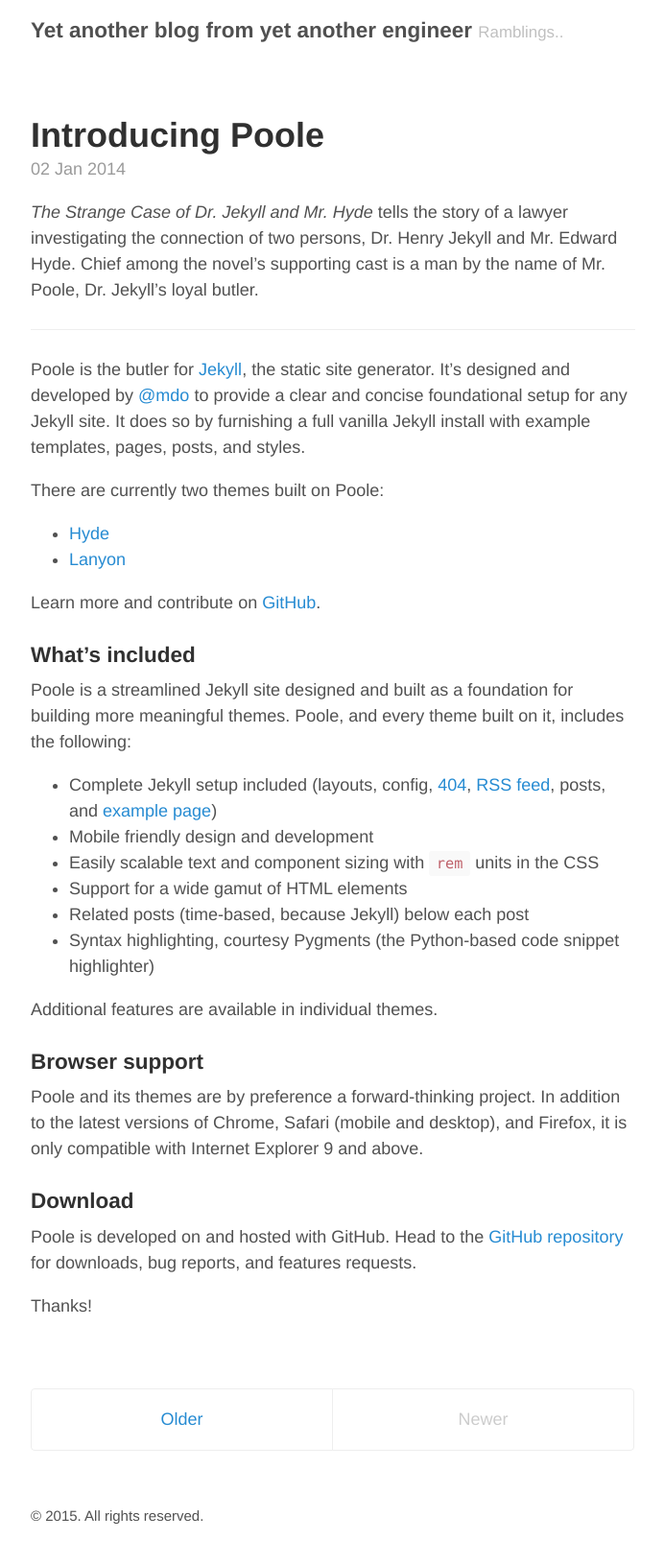
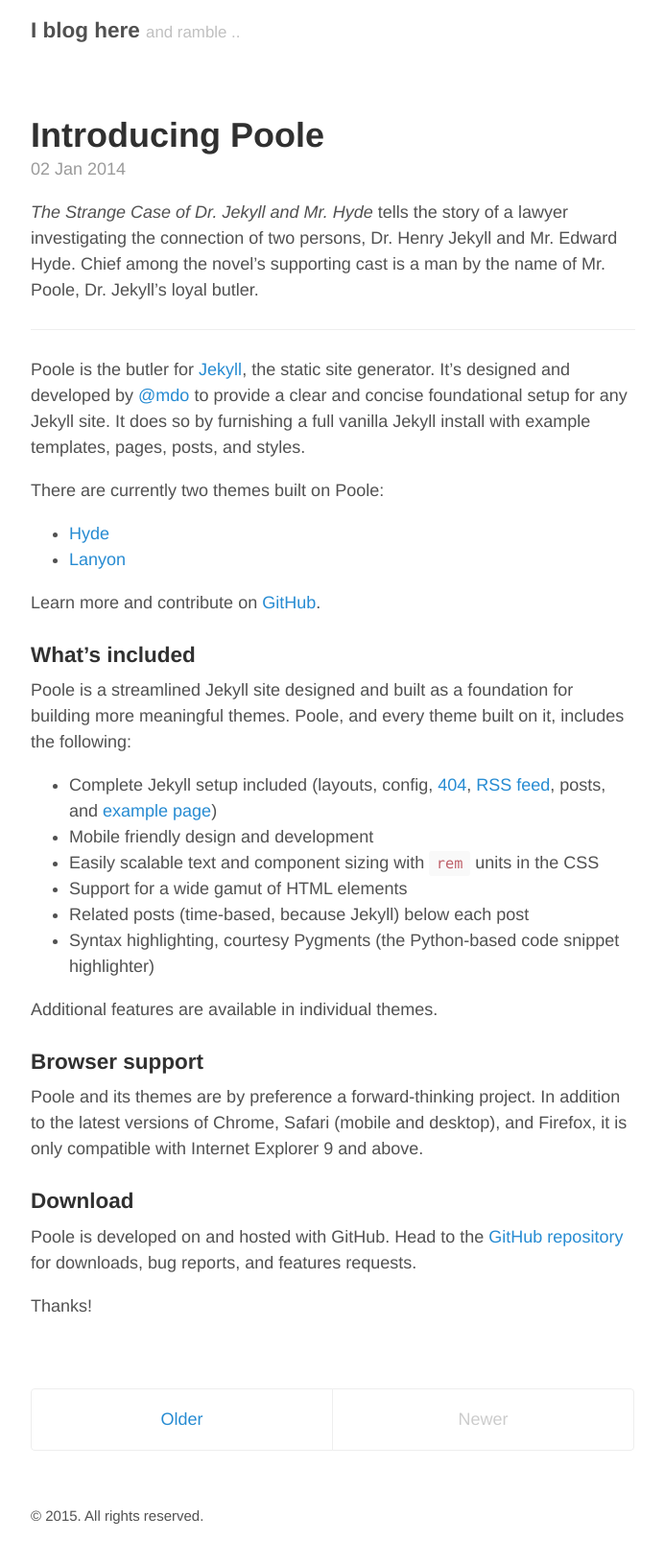
Before and after one commit to treadstone90/treadstone90.github.io, a Jekyll site: the page built from index.html, in a window 1280 px wide. Shown: the whole page at 96% size, without its empty margins (293-985 px from the left). Built offline with Jekyll 4.4.1, drawn with Linux system fonts in a browser that asks for light colours; the list of posts is cut into pages by our own code.

Commit message:
Change name

```diff
--- a/_config.yml
+++ b/_config.yml
@@ -5,8 +5,8 @@ permalink:           pretty
 relative_permalinks: true
 
 # Setup
-title:               Yet another blog from yet another engineer
-tagline:             Ramblings..
+title:               I blog here
+tagline:             and ramble ..
 url:                 http://treadstone90.github.io
 paginate:            1
 baseurl:             ""
```
Also changed, not shown: 9 other files.
